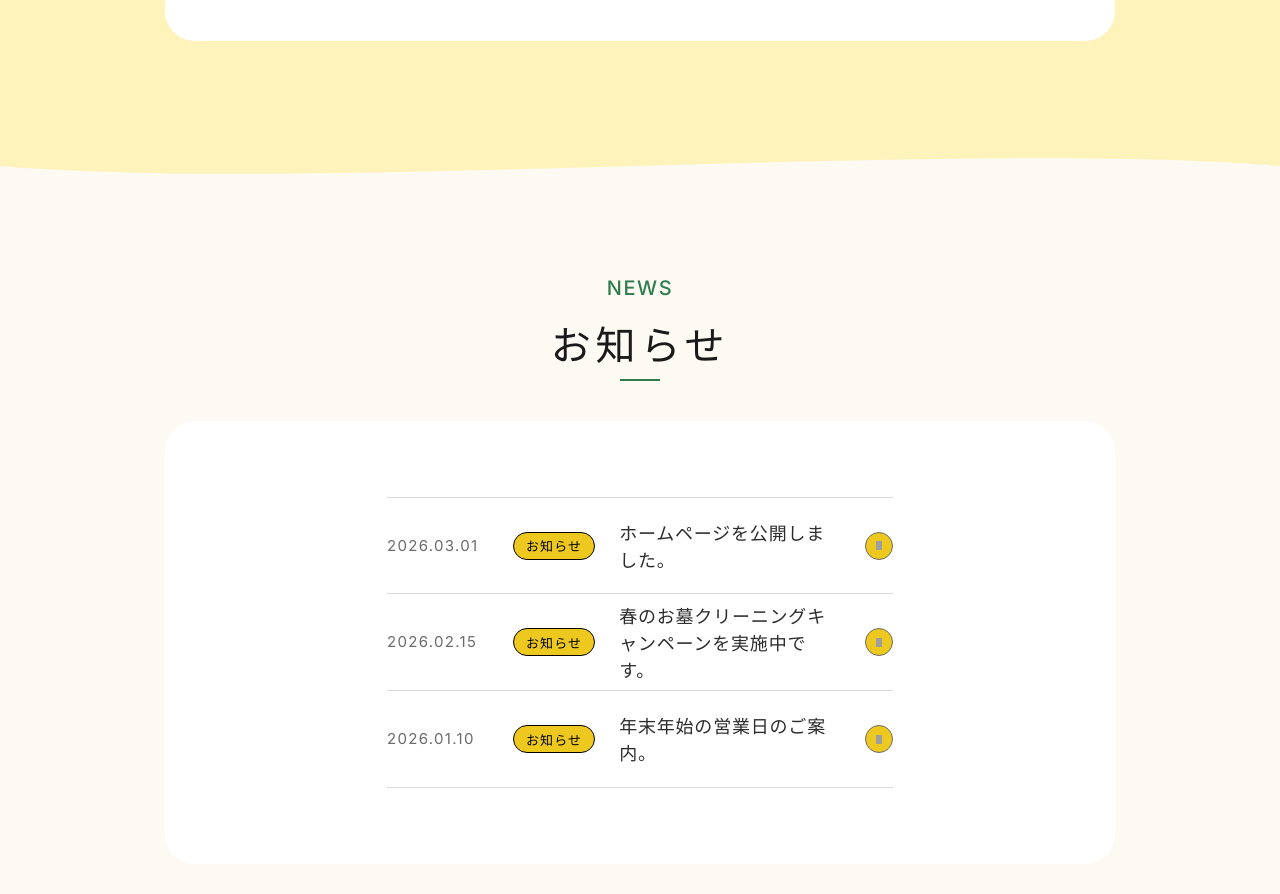
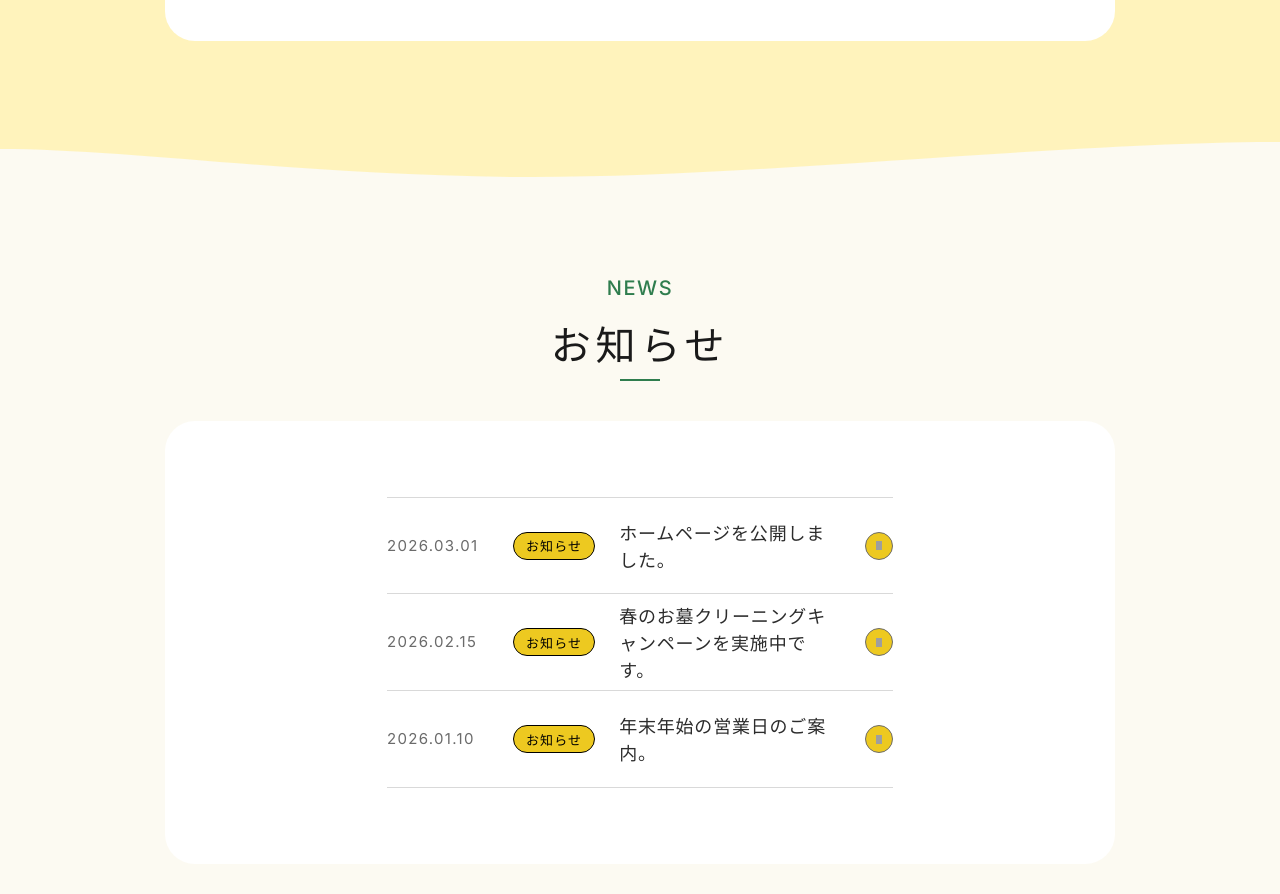
Before and after one commit to jyunnnji/gofuku-sekizai-hp, a Next.js app: page / in a window 1280 px wide. Shown: the part 7600-8494 px from the top of the page. Built offline with nearby package versions, Linux system fonts and the light colour scheme; grey boxes are pictures that could not be loaded.

Commit message:
事業内容の背景修正

```diff
--- a/components/Company.tsx
+++ b/components/Company.tsx
@@ -22,10 +22,13 @@ export default function Company() {
         style={{ top: -40, transform: "translateX(-50%)" }}
       />
 
-      {/* Bottom wave */}
+      {/* Bottom wave — pixel-traced from Figma node 1394:190 */}
       <div className="absolute bottom-0 left-0 right-0 h-[54px] overflow-hidden pointer-events-none">
         <svg viewBox="0 0 1440 54" className="w-full h-full" preserveAspectRatio="none">
-          <path d="M0,27 C360,54 1080,0 1440,27 L1440,54 L0,54 Z" fill="#fcfaf2" />
+          <path
+            d="M0,10 C150,10 350,38 600,38 C850,38 1200,3 1440,3 L1440,54 L0,54 Z"
+            fill="#fcfaf2"
+          />
         </svg>
       </div>
 
```
